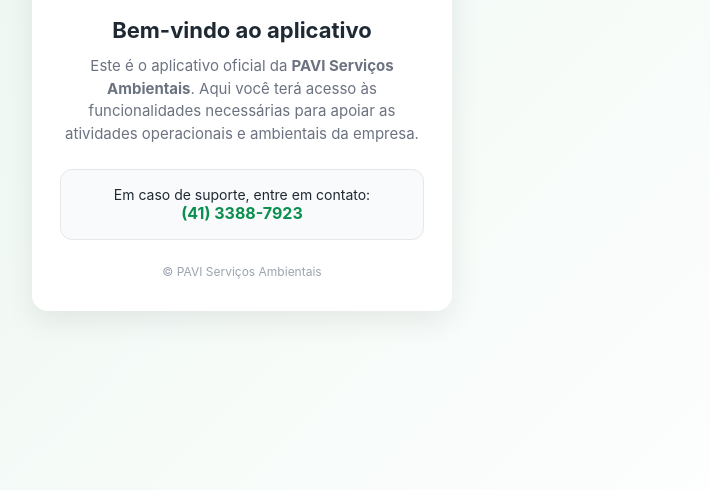
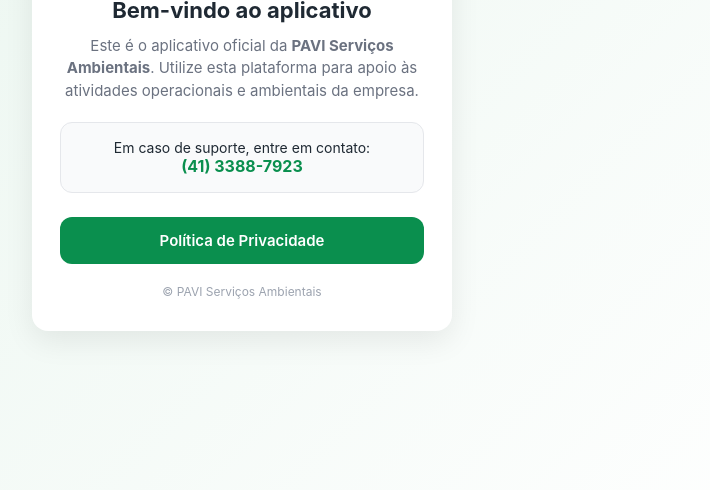
Before and after one commit to pavidevelops/suportes, a plain HTML site: page index.html in a window 1280 px wide. Shown: the part 310-800 px from the top of the page, without its empty margins (398-1108 px from the left). Drawn offline with Linux system fonts and the light colour scheme.

Commit message:
index.html

```diff
--- a/index.html
+++ b/index.html
@@ -7,7 +7,7 @@
 
   <style>
     :root {
-      --primary: #0a8f4e; /* verde institucional */
+      --primary: #0a8f4e;
       --secondary: #e6f4ec;
       --text: #1f2933;
       --muted: #6b7280;
@@ -49,7 +49,7 @@
       display: flex;
       align-items: center;
       justify-content: center;
-      font-size: 36px;
+      font-size: 28px;
       font-weight: 700;
       letter-spacing: 1px;
     }
@@ -64,7 +64,7 @@
       font-size: 15px;
       line-height: 1.5;
       color: var(--muted);
-      margin: 0 0 24px;
+      margin: 0 0 20px;
     }
 
     .support {
@@ -74,6 +74,7 @@
       padding: 16px;
       font-size: 14px;
       color: var(--text);
+      margin-bottom: 24px;
     }
 
     .support strong {
@@ -81,8 +82,25 @@
       font-size: 16px;
     }
 
+    .btn {
+      display: inline-block;
+      width: 100%;
+      padding: 14px;
+      border-radius: 12px;
+      background: var(--primary);
+      color: #ffffff;
+      text-decoration: none;
+      font-size: 15px;
+      font-weight: 600;
+      transition: background 0.2s ease;
+    }
+
+    .btn:hover {
+      background: #087a42;
+    }
+
     .footer {
-      margin-top: 24px;
+      margin-top: 20px;
       font-size: 12px;
       color: #9ca3af;
     }
@@ -96,9 +114,10 @@
     <h1>Bem-vindo ao aplicativo</h1>
 
     <p>
-      Este é o aplicativo oficial da <strong>PAVI Serviços Ambientais</strong>.
-      Aqui você terá acesso às funcionalidades necessárias para apoiar
-      as atividades operacionais e ambientais da empresa.
+      Este é o aplicativo oficial da
+      <strong>PAVI Serviços Ambientais</strong>.
+      Utilize esta plataforma para apoio às atividades operacionais
+      e ambientais da empresa.
     </p>
 
     <div class="support">
@@ -106,6 +125,11 @@
       <strong>(41) 3388-7923</strong>
     </div>
 
+    <!-- BOTÃO PARA POLÍTICA DE PRIVACIDADE -->
+    <a class="btn" href="privacidade.html">
+      Política de Privacidade
+    </a>
+
     <div class="footer">
       © PAVI Serviços Ambientais
     </div>
```
